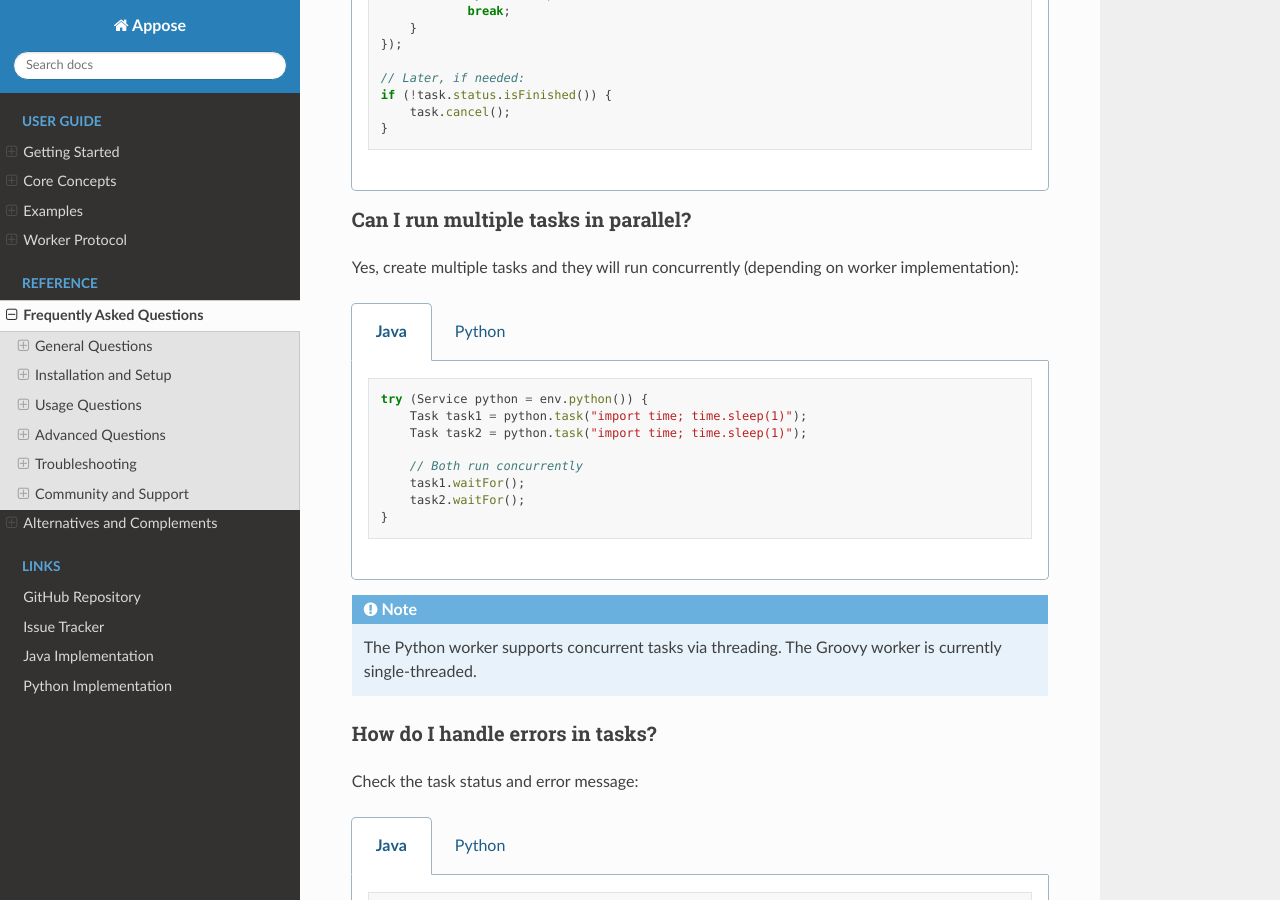
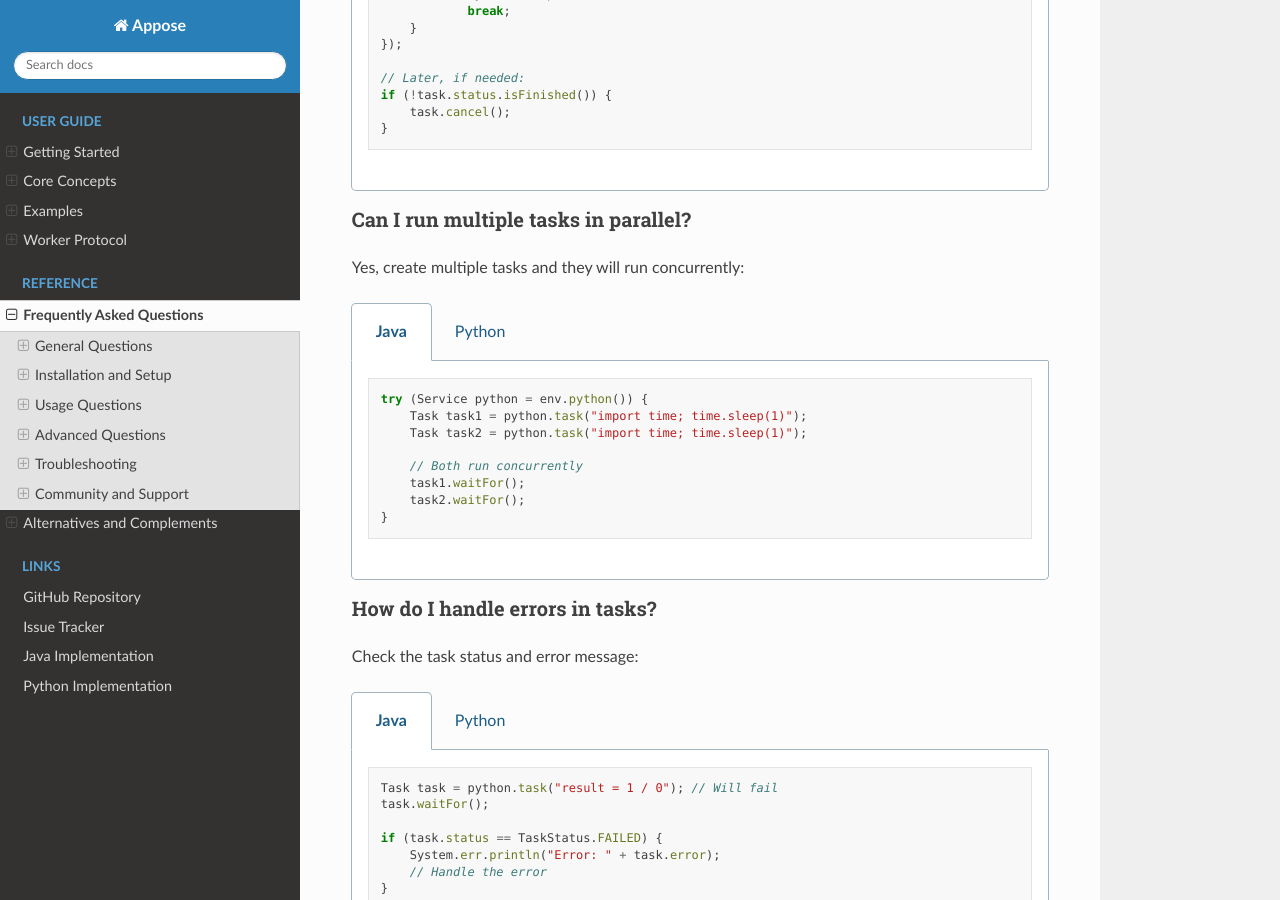
Before and after one commit to apposed/appose, a Sphinx documentation site: the page built from docs/faq.rst, in a window 1280 px wide and 900 px high, scrolled down 2822 px. Built offline with Sphinx 7.4.7 and the Read the Docs theme 3.1.0, drawn with Linux system fonts in a browser that asks for light colours.

Commit message:
Correct error about Groovy worker threadedness

```diff
--- a/docs/faq.rst
+++ b/docs/faq.rst
@@ -182,7 +182,7 @@ Use listeners to monitor progress and support cancelation:
 Can I run multiple tasks in parallel?
 ^^^^^^^^^^^^^^^^^^^^^^^^^^^^^^^^^^^^^^
 
-Yes, create multiple tasks and they will run concurrently (depending on worker implementation):
+Yes, create multiple tasks and they will run concurrently:
 
 .. tabs::
 
@@ -210,10 +210,6 @@ Yes, create multiple tasks and they will run concurrently (depending on worker i
              # Both run concurrently
              task1.wait_for()
              task2.wait_for()
-
-.. note::
-
-   The Python worker supports concurrent tasks via threading. The Groovy worker is currently single-threaded.
 
 How do I handle errors in tasks?
 ^^^^^^^^^^^^^^^^^^^^^^^^^^^^^^^^^
--- a/docs/worker-protocol.rst
+++ b/docs/worker-protocol.rst
@@ -318,7 +318,7 @@ The ``GroovyWorker`` class implements the protocol in Groovy/Java. Key features:
 
 * Executes Groovy scripts using ``GroovyShell``
 * Provides a ``task`` object with ``inputs``, ``outputs``, ``cancelRequested``
-* Single-threaded execution model
+* Handles multiple concurrent tasks via threading
 * Source: https://github.com/apposed/appose-java
 
 Creating Custom Workers
```
